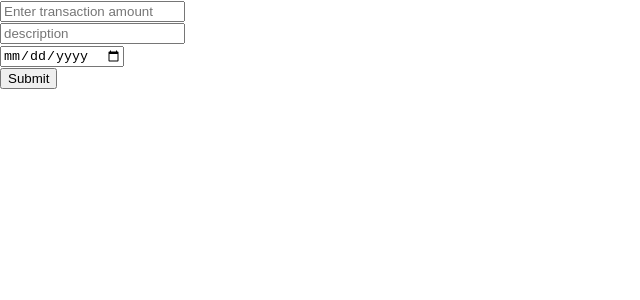
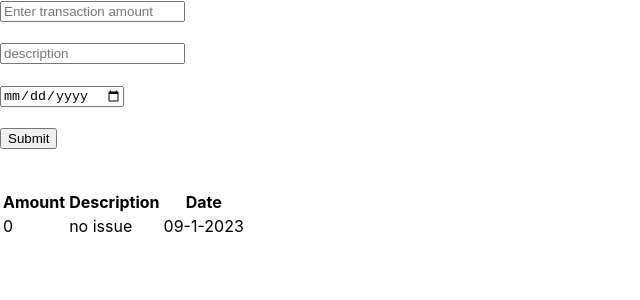
Before and after one commit to Karlex1/Mern-stack, a React (Create React App) app in the folder client/: page / in a window 1280 px wide. Shown: the top 300 px of the page, without its empty margins (0-640 px from the left). Built offline with nearby package versions, Linux system fonts and the light colour scheme.

Commit message:
upload on db

```diff
--- a/client/src/App.js
+++ b/client/src/App.js
@@ -43,24 +43,39 @@ console.log(res);
           value={form.amount}
           placeholder='Enter transaction amount'
         />
-<br/>
+<br/><br/>
         <input
           name='desc'
           onChange={handleInput}
           value={form.desc}
           placeholder='description'
           type='text' />
-<br/>
+<br/><br/>
         <input
           name='date'
           placeholder='date'
           type='date'
           onChange={handleInput}
           value={form.date} />
-<br/>
+<br/><br/>
         <button type='submit' >Submit</button>
         <br/>
       </form>
+      <br/><br/>
+    <table>
+      <thead>
+        <th>Amount</th>
+        <th>Description</th>
+        <th>Date</th>
+      </thead>
+      <tbody>
+        <tr>
+          <td>0</td>
+          <td>no issue</td>
+          <td>09-1-2023</td>
+        </tr>
+      </tbody>
+    </table>
     </div>
   );
 }
```
Also changed, not shown: 2 other files (tests, documents, lock files or other folders).
